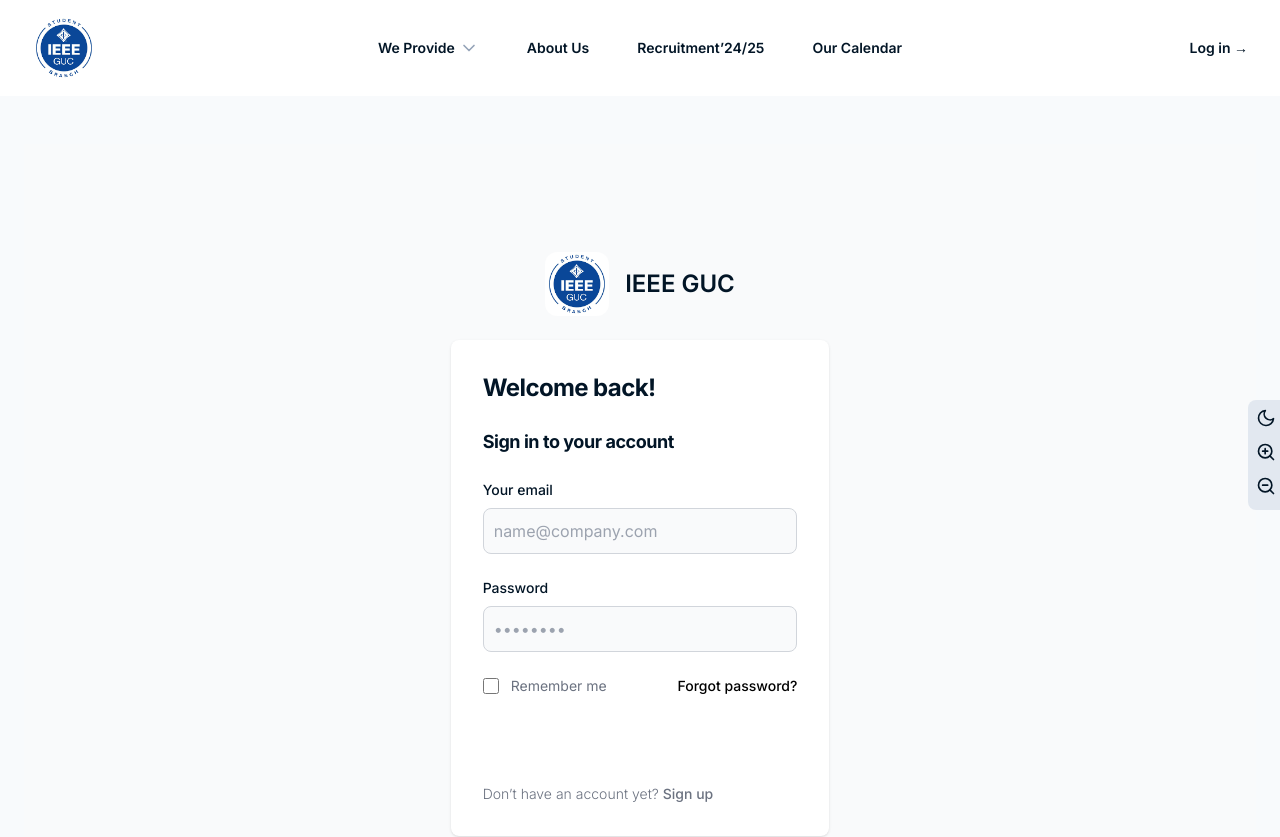
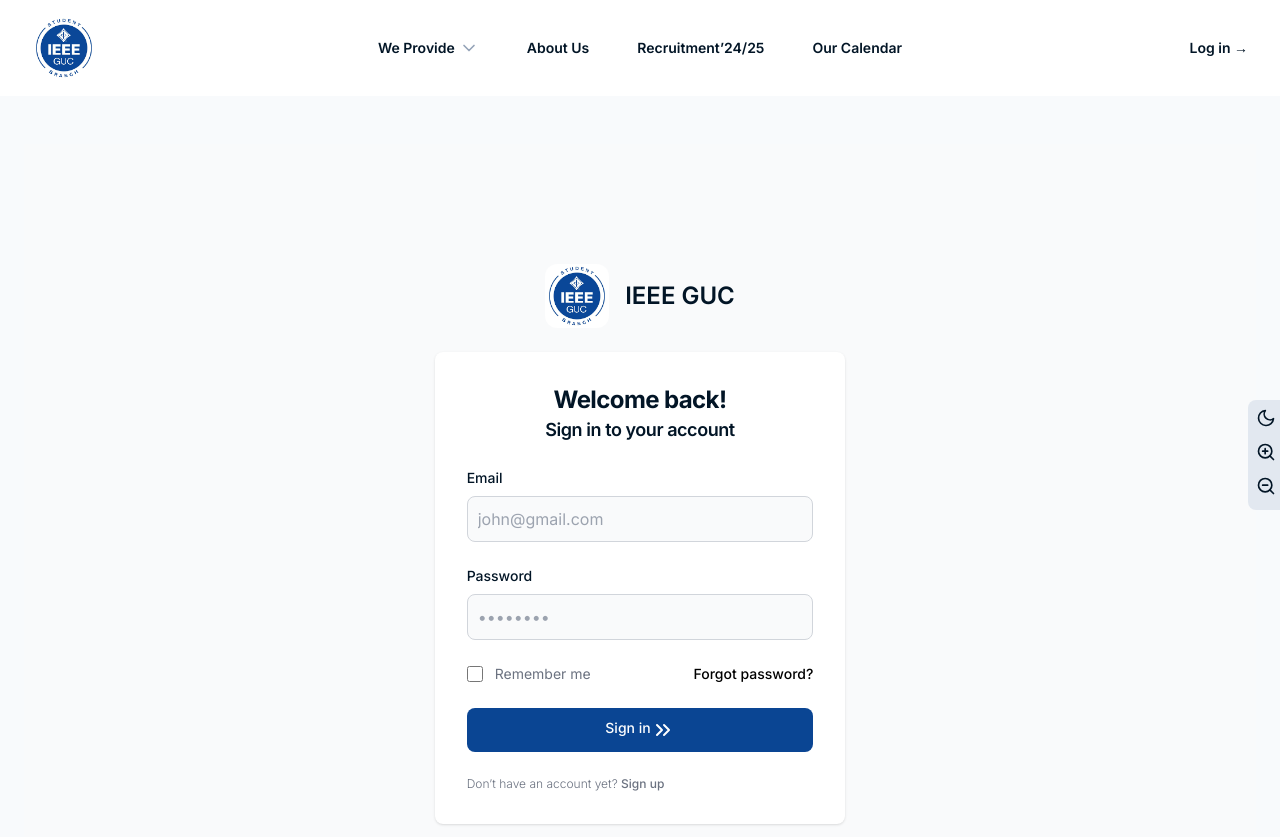
Before and after one commit to ieee-guc/website, a Next.js app: page /login in a window 1280 px wide. Shown: the top 837 px of the page. Built offline with nearby package versions, Linux system fonts and the light colour scheme.

Commit message:
feat: login page

```diff
--- a/src/app/(routes)/(auth)/login/page.tsx
+++ b/src/app/(routes)/(auth)/login/page.tsx
@@ -1,32 +1,35 @@
 import Logo from '../../../../../public/ieee-logo.png'
 import Image from 'next/image'
+import { ChevronsRight } from 'react-feather'
 export default function Login() {
     return (
         <main className="flex w-full min-h-screen flex-col items-center justify-between py-12 p-6 bg-light-bg dark:bg-dark-bg contrast:bg-contrast-bg">
             <section className="bg-gray-50 dark:bg-gray-900 w-full">
-                <div className="flex flex-col items-center justify-center px-6 py-8 mx-auto md:h-screen lg:py-0 sm:w-1/2">
+                <div className="flex flex-col items-center justify-center py-8 mx-auto md:h-screen lg:py-0 sm:w-1/2 w-full">
                     <a href="#" className="flex items-center mb-6 text-2xl font-semibold text-light-text dark:text-white">
                         <Image className="w-16 h-16 mr-4 rounded-xl" src={Logo} alt="logo" />
                         IEEE GUC
                     </a>
                     <div className="w-full bg-white rounded-lg shadow dark:border md:mt-0 sm:w-8/12 xl:p-0 dark:bg-gray-800 dark:border-gray-700">
                         <div className="p-6 space-y-4 md:space-y-6 sm:p-8">
-                            <h1 className="text-lg font-bold leading-tight tracking-tight text-light-text md:text-2xl dark:text-white">
-                                Welcome back!
-                            </h1>
-                            <p className="text-lg font-bold leading-tight tracking-tight text-light-text md:text-lg dark:text-white">
-                                Sign in to your account
-                            </p>
+                            <div>
+                                <h1 className="text-lg font-bold text-center leading-tight tracking-tight text-light-text md:text-2xl dark:text-white">
+                                    Welcome back!
+                                </h1>
+                                <p className="text-sm font-semibold text-center leading-tight tracking-tight text-light-text md:text-lg dark:text-white">
+                                    Sign in to your account
+                                </p>
+                            </div>
                             <form className="space-y-4 md:space-y-6" action="#">
                                 <div>
-                                    <label htmlFor="email" className="block mb-2 text-sm font-medium text-light-text dark:text-white">Your email</label>
-                                    <input type="email" name="email" id="email" className="bg-gray-50 border border-gray-300 text-light-text rounded-lg focus:ring-primary-600 focus:border-primary-600 block w-full p-2.5 dark:bg-gray-700 dark:border-gray-600 dark:placeholder-gray-400 dark:text-white dark:focus:ring-blue-500 dark:focus:border-blue-500" placeholder="name@company.com" required />
+                                    <label htmlFor="email" className="block mb-2 text-sm font-medium text-light-text dark:text-white">Email</label>
+                                    <input type="email" name="email" id="email" className="bg-gray-50 border border-gray-300 text-light-text rounded-lg focus:ring-primary-600 focus:border-primary-600 block w-full p-2.5 dark:bg-gray-700 dark:border-gray-600 dark:placeholder-gray-400 dark:text-white dark:focus:ring-blue-500 dark:focus:border-blue-500" placeholder="john@gmail.com" required />
                                 </div>
                                 <div>
                                     <label htmlFor="password" className="block mb-2 text-sm font-medium text-light-text dark:text-white">Password</label>
                                     <input type="password" name="password" id="password" placeholder="••••••••" className="bg-gray-50 border border-gray-300 text-light-text rounded-lg focus:ring-primary-600 focus:border-primary-600 block w-full p-2.5 dark:bg-gray-700 dark:border-gray-600 dark:placeholder-gray-400 dark:text-white dark:focus:ring-blue-500 dark:focus:border-blue-500" required />
                                 </div>
-                                <div className="flex items-center justify-between">
+                                <div className="flex items-center justify-between flex-col md:flex-row gap-4">
                                     <div className="flex items-start">
                                         <div className="flex items-center h-5">
                                             <input id="remember" aria-describedby="remember" type="checkbox" className="w-4 h-4 border border-gray-300 rounded bg-gray-50 focus:ring-3 focus:ring-primary-300 dark:bg-gray-700 dark:border-gray-600 dark:focus:ring-primary-600 dark:ring-offset-gray-800" required />
@@ -35,11 +38,20 @@
                                             <label htmlFor="remember" className="text-gray-500 dark:text-gray-300">Remember me</label>
                                         </div>
                                     </div>
-                                    <a href="#" className="text-sm font-medium text-primary-600 hover:underline dark:text-primary-500">Forgot password?</a>
+                                    <a href="#" className="text-sm font-medium text-primary-600 hover:underline dark:text-dark-text">Forgot password?</a>
                                 </div>
-                                <button type="submit" className="w-full text-white bg-primary-600 hover:bg-primary-700 focus:ring-4 focus:outline-none focus:ring-primary-300 font-medium rounded-lg text-sm px-5 py-2.5 text-center dark:bg-primary-600 dark:hover:bg-primary-700 dark:focus:ring-primary-800">Sign in</button>
-                                <p className="text-sm font-light text-gray-500 dark:text-gray-400">
-                                    Don’t have an account yet? <a href="#" className="font-medium text-primary-600 hover:underline dark:text-primary-500">Sign up</a>
+                                <button
+                                    type="submit"
+                                    className="overflow-hidden signin-button relative w-full text-white bg-primary-600 hover:bg-primary-700 focus:ring-4 focus:outline-none focus:ring-primary-300 font-medium rounded-lg text-sm px-5 py-2.5 text-center dark:bg-primary-600 dark:hover:bg-primary-700 dark:focus:ring-primary-800 bg-light-primary flex justify-center align-middle"
+                                >
+                                    Sign in
+                                    <ChevronsRight
+                                        className="feather-chevron-right text-white"
+                                        size={24}
+                                    />
+                                </button>
+                                <p className="text-xs font-light text-gray-500 dark:text-gray-400">
+                                    Don’t have an account yet? <a href="/signup" className="font-medium hover:underline">Sign up</a>
                                 </p>
                             </form>
                         </div>
```
